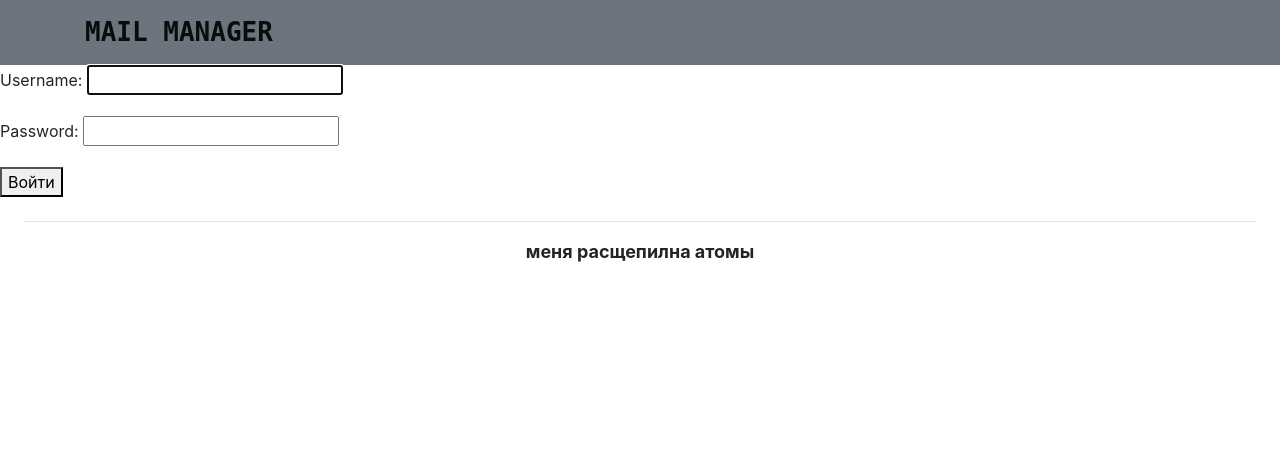
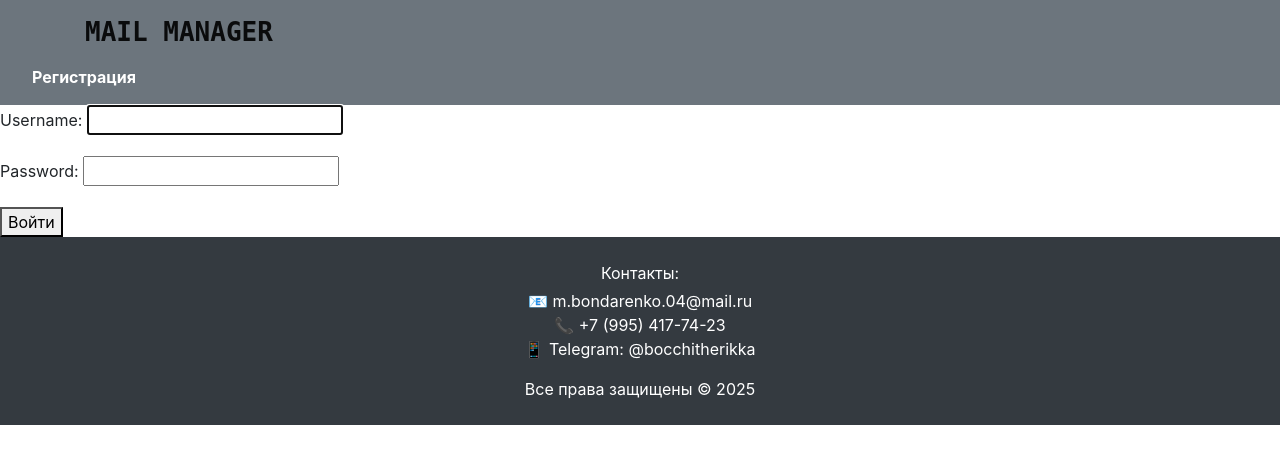
Before and after one commit to bocchitherikka/mail_manager, a Django app: page /accounts/login/ in a window 1280 px wide. Shown: the top 464 px of the page. Run offline with Django 5.2, Linux system fonts and the light colour scheme; parts of the project's set-up code (start-up, migrations or seed data) failed here and were passed over; some libraries are stand-ins or nearby versions.

Commit message:
Final changes

```diff
--- a/mail_manager/accounts/urls.py
+++ b/mail_manager/accounts/urls.py
@@ -1,9 +1,10 @@
 from django.conf.urls import url
-from .views import login_view, register
+from .views import login_view, logout_view, register
 
 app_name = 'accounts'
 
 urlpatterns = [
     url(r'^login/$', login_view, name='login'),
     url(r'^register/$', register, name='register'),
+    url(r'^logout/$', logout_view, name='logout')
 ]
--- a/mail_manager/accounts/views.py
+++ b/mail_manager/accounts/views.py
@@ -1,5 +1,5 @@
 from django.shortcuts import render, redirect
-from django.contrib.auth import authenticate, login
+from django.contrib.auth import authenticate, login, logout
 from django.contrib.auth.forms import AuthenticationForm, UserCreationForm
 
 
@@ -25,10 +25,15 @@ def register(request):
         form = UserCreationForm(request.POST)
         if form.is_valid():
             form.save()
-            return redirect('login')
+            return redirect('accounts:login')
     else:
         form = UserCreationForm()
     context = {
         'form': form
     }
     return render(request, template, context)
+
+
+def logout_view(request):
+    logout(request)
+    return redirect('accounts:login')
--- a/mail_manager/templates/includes/footer.html
+++ b/mail_manager/templates/includes/footer.html
@@ -1,6 +1,12 @@
 {% load static %}
-<footer style="margin: 24px" class="border-top text-center py-3">
-  <p style="font-weight:bold; font-size:18px">
-    меня расщепилна атомы
-  </p>
+<footer class="bg-dark text-white text-center py-4">
+  <div class="container">
+    <p class="mb-1">Контакты:</p>
+    <ul class="list-unstyled">
+      <li><a href="mailto:m.bondarenko.04@mail.ru" class="text-white">📧 m.bondarenko.04@mail.ru</a></li>
+      <li><a href="tel:+79954177423" class="text-white">📞 +7 (995) 417-74-23</a></li>
+      <li><a href="https://t.me/bocchitherikka" class="text-white">📱 Telegram: @bocchitherikka</a></li>
+    </ul>
+    <p class="mb-0">Все права защищены © 2025</p>
+  </div>
 </footer>
--- a/mail_manager/templates/includes/header.html
+++ b/mail_manager/templates/includes/header.html
@@ -6,5 +6,21 @@
         <span style="font-size:26px; font-family: monospace; vertical-align: middle"><b>MAIL MANAGER</b></span>
       </a>
     </div>
+    <ul class="nav nav-pills">
+    {% if request.user.is_authenticated %}
+      <li class="nav-item">
+        <a class="nav-link link-light text-white" href="{% url 'accounts:logout' %}">Выйти</a>
+      </li>
+    {% endif %}
+    {% if request.resolver_match.view_name == 'accounts:login' %}
+      <li class="nav-item">
+        <a class="nav-link link-light text-white" href="{% url 'accounts:register' %}">Регистрация</a>
+      </li>
+    {% elif request.resolver_match.view_name == 'accounts:register' %}
+      <li class="nav-item">
+        <a class="nav-link link-light text-white" href="{% url 'accounts:login' %}">Войти</a>
+      </li>
+    {% endif %}
+    </ul>
   </nav>
 </header>
```
Also changed, not shown: README.md, mail_manager/newsletter/migrations/0001_initial.py (added).
